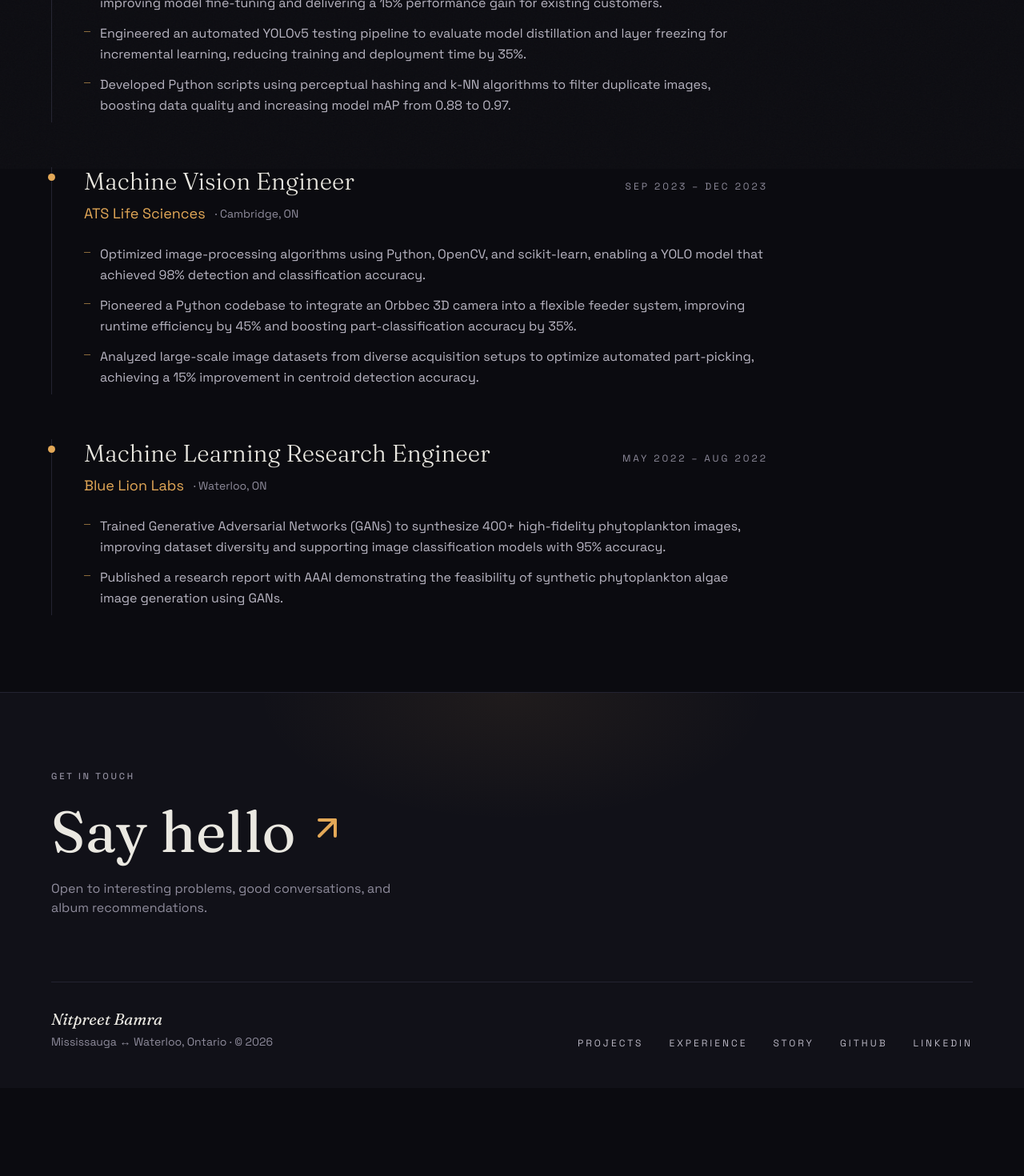
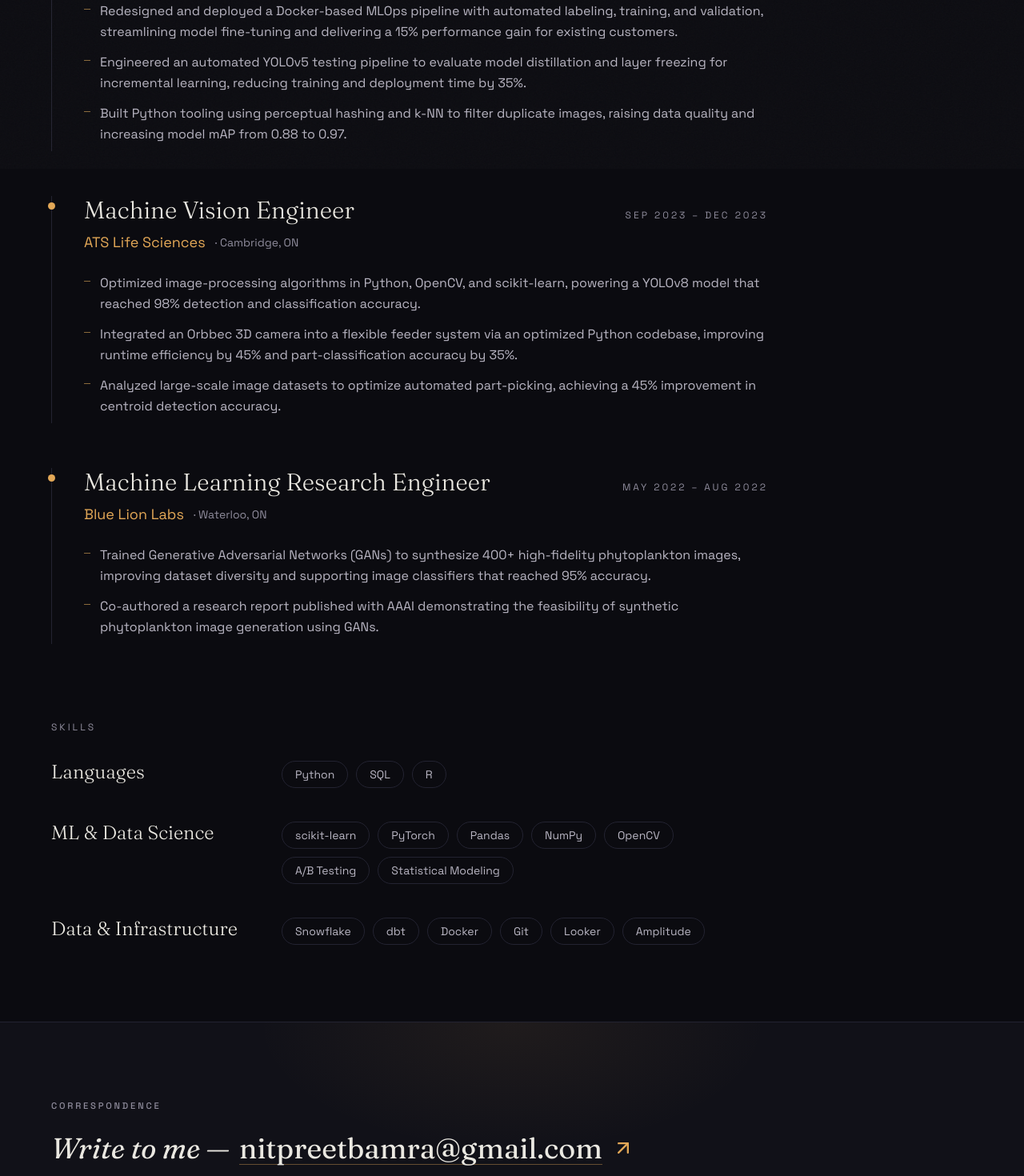
Before and after one commit to NitpreetB/Personal-Website, a React (Vite) app: page /work in a window 1280 px wide. Shown: the part 960-2430 px from the top of the page at 80% size. Before the commit the page ends 2320 px from the top, so only its background shows below. Built offline with nearby package versions, Linux system fonts and the light colour scheme.

Commit message:
update pages

```diff
--- a/src/components/Footer.tsx
+++ b/src/components/Footer.tsx
@@ -15,18 +15,17 @@ export default function Footer() {
 
       <div className="max-w-site mx-auto px-[5%] pt-24 pb-12 relative">
         <div className="mb-20">
-          <p className="eyebrow mb-6">Get in touch</p>
+          <p className="eyebrow mb-6">Correspondence</p>
           <a
             href={`mailto:${site.email}`}
-            className="group inline-flex items-start gap-4 font-heading text-5xl md:text-7xl text-foreground hover:text-accent transition-colors duration-300"
+            className="group inline-flex items-center gap-x-3 gap-y-2 flex-wrap font-heading text-2xl md:text-4xl text-foreground hover:text-accent transition-colors duration-300"
           >
-            Say hello
-            <ArrowUpRight className="w-8 h-8 md:w-12 md:h-12 mt-2 text-accent group-hover:translate-x-1 group-hover:-translate-y-1 transition-transform duration-300" />
+            <span className="italic">Write to me —</span>
+            <span className="border-b border-accent/40 group-hover:border-accent transition-colors">
+              {site.email}
+            </span>
+            <ArrowUpRight className="w-5 h-5 md:w-7 md:h-7 text-accent group-hover:translate-x-1 group-hover:-translate-y-1 transition-transform duration-300" />
           </a>
-          <p className="mt-6 font-paragraph text-base text-secondary max-w-md">
-            Open to interesting problems, good conversations, and album
-            recommendations.
-          </p>
         </div>
 
         <div className="flex flex-col md:flex-row md:items-end md:justify-between gap-10 pt-8 border-t border-light-gray">
@@ -35,7 +34,7 @@ export default function Footer() {
               {site.name}
             </p>
             <p className="font-paragraph text-sm text-secondary">
-              {site.location} · © {currentYear}
+              © {currentYear}
             </p>
           </div>
 
--- a/src/components/pages/TravelPage.tsx
+++ b/src/components/pages/TravelPage.tsx
@@ -44,12 +44,12 @@ function PhotoFrame({
 
   return (
     <figure className={`${sizeClass} ${className}`}>
-      <div className="relative w-full overflow-hidden border border-light-gray group bg-panel aspect-video">
+      <div className="relative w-full overflow-hidden border border-light-gray group bg-panel">
         <img
           src={photo.src}
           alt={photo.caption}
           loading="lazy"
-          className="w-full h-full object-cover group-hover:opacity-90 transition-opacity duration-500"
+          className="w-full h-auto block group-hover:opacity-90 transition-opacity duration-500"
         />
       </div>
       <figcaption className="mt-4 eyebrow text-secondary">{photo.caption}</figcaption>
--- a/src/components/pages/WorkPage.tsx
+++ b/src/components/pages/WorkPage.tsx
@@ -1,7 +1,7 @@
 import { motion } from 'framer-motion';
 import { format } from 'date-fns';
 import PageShell from '@/components/PageShell';
-import { experiences } from '@/data/experience';
+import { experiences, skillGroups } from '@/data/experience';
 
 const formatDate = (date?: string) => {
   if (!date) return 'Present';
@@ -21,7 +21,7 @@ export default function WorkPage() {
           Where I've <em className="text-accent">worked</em>
         </>
       }
-      intro="Four co-ops across machine learning, computer vision, and data — from research labs to production pricing systems."
+      intro="Machine learning, Computer Vision, and Data."
     >
       <div className="space-y-14 max-w-4xl">
         {experiences.map((exp, index) => (
@@ -64,6 +64,43 @@ export default function WorkPage() {
           </motion.article>
         ))}
       </div>
+
+      <div className="mt-24 max-w-4xl">
+        <motion.h2
+          initial={{ opacity: 0, y: 18 }}
+          animate={{ opacity: 1, y: 0 }}
+          transition={{ duration: 0.5 }}
+          className="font-paragraph text-xs uppercase tracking-widestplus text-secondary"
+        >
+          Skills
+        </motion.h2>
+
+        <div className="mt-8 space-y-10">
+          {skillGroups.map((group, index) => (
+            <motion.div
+              key={group.category}
+              initial={{ opacity: 0, y: 18 }}
+              animate={{ opacity: 1, y: 0 }}
+              transition={{ duration: 0.5, delay: index * 0.08 }}
+              className="flex flex-col md:flex-row md:items-baseline gap-3 md:gap-8"
+            >
+              <h3 className="font-heading text-xl md:text-2xl font-light text-foreground md:w-64 md:shrink-0">
+                {group.category}
+              </h3>
+              <ul className="flex flex-wrap gap-2.5">
+                {group.skills.map((skill) => (
+                  <li
+                    key={skill}
+                    className="font-paragraph text-sm text-dark-gray border border-light-gray rounded-full px-4 py-1.5"
+                  >
+                    {skill}
+                  </li>
+                ))}
+              </ul>
+            </motion.div>
+          ))}
+        </div>
+      </div>
     </PageShell>
   );
 }
--- a/src/data/experience.ts
+++ b/src/data/experience.ts
@@ -17,22 +17,23 @@ export const experiences: WorkExperience[] = [
     startDate: '2025-01-01',
     endDate: undefined,
     bullets: [
-      'Refactored a contextual multi-armed bandit pricing model and its dbt pipelines, reducing compute/maintenance spend by $20K/year and increasing net revenue per session by 6%.',
-      'Productionized scalable dbt data models and pricing transformation pipelines, increasing data fidelity and enabling an 8% lift in brand-level pricing precision for top hotel partners.',
-      'Developed Looker and Amplitude dashboards for pricing KPIs, enabling self-serve insights and improving pricing response time by 5.5%.',
+      'Built and deployed a Shifted Beta-Geometric (sBG) LTV model forecasting per-subscriber value, replacing a static $43 Google Ads heuristic and cutting estimation error to ~3% to focus bid spend on high-LTV users.',
+      'Refactored a contextual multi-armed bandit pricing model and its dbt pipelines, cutting compute and maintenance spend by $20K annually while lifting net revenue per session by 6%.',
+      'Built scalable dbt data models and pricing transformation pipelines that improved data fidelity and drove an 8% gain in brand-level pricing precision across top hotel partners.',
+      'Designed Looker and Amplitude dashboards for pricing KPIs, enabling self-serve analytics for stakeholders and improving pricing response time by 5.5%.',
     ],
   },
   {
     id: 'arcturus-mlops',
-    jobTitle: 'Machine Learning Operations Engineer',
+    jobTitle: 'Machine Learning Engineer',
     companyName: 'Arcturus Networks Inc.',
     location: 'Toronto, ON',
     startDate: '2024-01-01',
     endDate: '2024-08-01',
     bullets: [
-      'Redesigned and deployed a Docker-based MLOps pipeline with automated labeling, training, and validation, improving model fine-tuning and delivering a 15% performance gain for existing customers.',
+      'Redesigned and deployed a Docker-based MLOps pipeline with automated labeling, training, and validation, streamlining model fine-tuning and delivering a 15% performance gain for existing customers.',
       'Engineered an automated YOLOv5 testing pipeline to evaluate model distillation and layer freezing for incremental learning, reducing training and deployment time by 35%.',
-      'Developed Python scripts using perceptual hashing and k-NN algorithms to filter duplicate images, boosting data quality and increasing model mAP from 0.88 to 0.97.',
+      'Built Python tooling using perceptual hashing and k-NN to filter duplicate images, raising data quality and increasing model mAP from 0.88 to 0.97.',
     ],
   },
   {
@@ -43,9 +44,9 @@ export const experiences: WorkExperience[] = [
     startDate: '2023-09-01',
     endDate: '2023-12-01',
     bullets: [
-      'Optimized image-processing algorithms using Python, OpenCV, and scikit-learn, enabling a YOLO model that achieved 98% detection and classification accuracy.',
-      'Pioneered a Python codebase to integrate an Orbbec 3D camera into a flexible feeder system, improving runtime efficiency by 45% and boosting part-classification accuracy by 35%.',
-      'Analyzed large-scale image datasets from diverse acquisition setups to optimize automated part-picking, achieving a 15% improvement in centroid detection accuracy.',
+      'Optimized image-processing algorithms in Python, OpenCV, and scikit-learn, powering a YOLOv8 model that reached 98% detection and classification accuracy.',
+      'Integrated an Orbbec 3D camera into a flexible feeder system via an optimized Python codebase, improving runtime efficiency by 45% and part-classification accuracy by 35%.',
+      'Analyzed large-scale image datasets to optimize automated part-picking, achieving a 45% improvement in centroid detection accuracy.',
     ],
   },
   {
@@ -56,16 +57,60 @@ export const experiences: WorkExperience[] = [
     startDate: '2022-05-01',
     endDate: '2022-08-01',
     bullets: [
-      'Trained Generative Adversarial Networks (GANs) to synthesize 400+ high-fidelity phytoplankton images, improving dataset diversity and supporting image classification models with 95% accuracy.',
-      'Published a research report with AAAI demonstrating the feasibility of synthetic phytoplankton algae image generation using GANs.',
+      'Trained Generative Adversarial Networks (GANs) to synthesize 400+ high-fidelity phytoplankton images, improving dataset diversity and supporting image classifiers that reached 95% accuracy.',
+      'Co-authored a research report published with AAAI demonstrating the feasibility of synthetic phytoplankton image generation using GANs.',
     ],
   },
 ];
 
-export const education = {
-  school: 'University of Waterloo',
-  degree: 'Bachelor of Applied Sciences (BASc)',
-  program: 'Honours Mechatronics Engineering',
-  location: 'Waterloo, ON',
-  period: 'Sep 2021 – May 2026',
+export type SkillGroup = {
+  category: string;
+  skills: string[];
 };
+
+export const skillGroups: SkillGroup[] = [
+  {
+    category: 'Languages',
+    skills: ['Python', 'SQL', 'R'],
+  },
+  {
+    category: 'ML & Data Science',
+    skills: [
+      'scikit-learn',
+      'PyTorch',
+      'Pandas',
+      'NumPy',
+      'OpenCV',
+      'A/B Testing',
+      'Statistical Modeling',
+    ],
+  },
+  {
+    category: 'Data & Infrastructure',
+    skills: ['Snowflake', 'dbt', 'Docker', 'Git', 'Looker', 'Amplitude'],
+  },
+];
+
+export type EducationEntry = {
+  school: string;
+  degree: string;
+  program?: string;
+  location: string;
+  period: string;
+};
+
+export const education: EducationEntry[] = [
+  {
+    school: 'University of British Columbia',
+    degree: 'Master of Data Science (MDS)',
+    location: 'Vancouver, BC',
+    period: 'Sep 2026 – Jul 2027',
+  },
+  {
+    school: 'University of Waterloo',
+    degree: 'Bachelor of Applied Sciences (BASc)',
+    program: 'Honours in Mechanical Engineering',
+    location: 'Waterloo, ON',
+    period: 'Sep 2021 – Apr 2026',
+  },
+];
--- a/src/data/site.ts
+++ b/src/data/site.ts
@@ -6,7 +6,7 @@ export const site = {
   name: 'Nitpreet Bamra',
   role: 'Engineer · Analyst · Student',
   tagline:
-    'Mechatronics engineer working where data, machines, and intelligence overlap.',
+    "I'm an engineer, a traveler, and athlete from Canada.",
   location: 'Mississauga ↔ Waterloo, Ontario',
   currently: 'Data Analyst @ Super.com',
   email: 'nitpreetbamra@gmail.com',
```
Also changed, not shown: src/components/pages/EducationPage.tsx (+16 -11 lines), src/components/pages/HomePage.tsx (+0 -9 lines).
